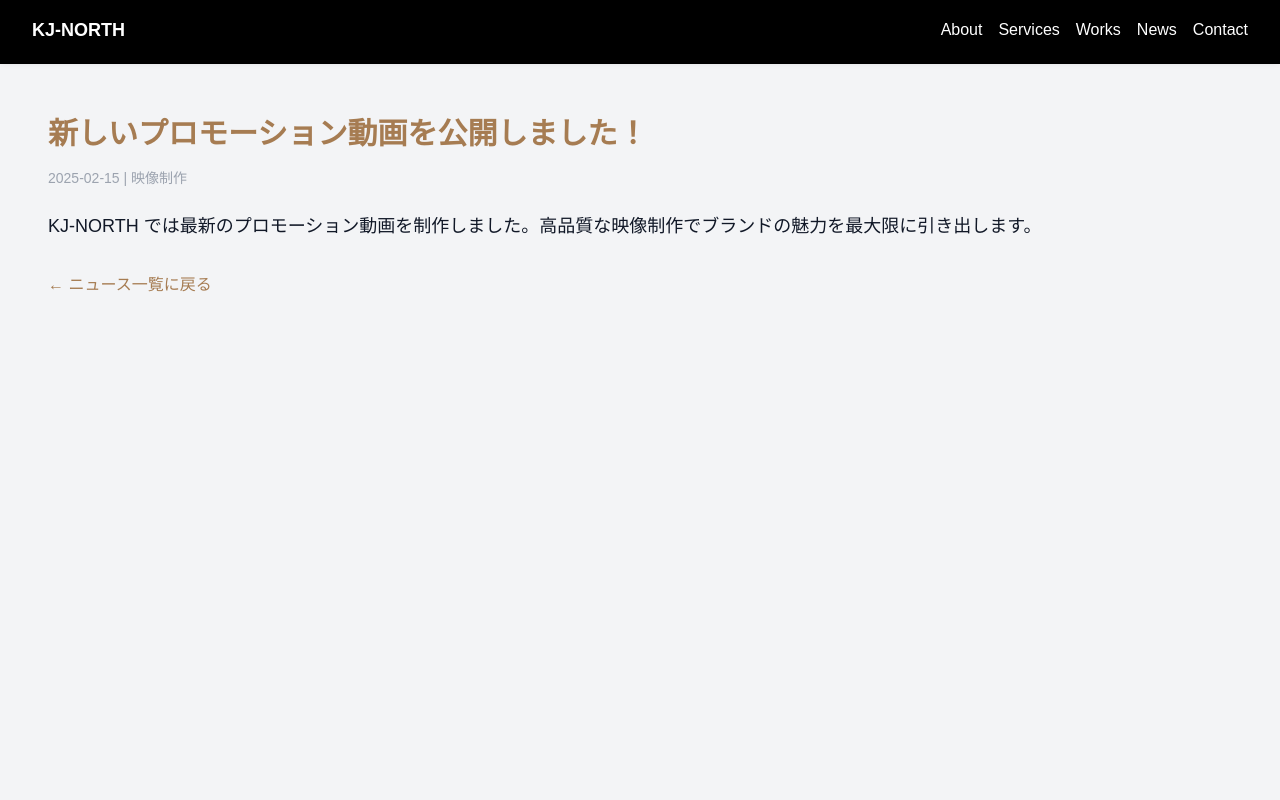
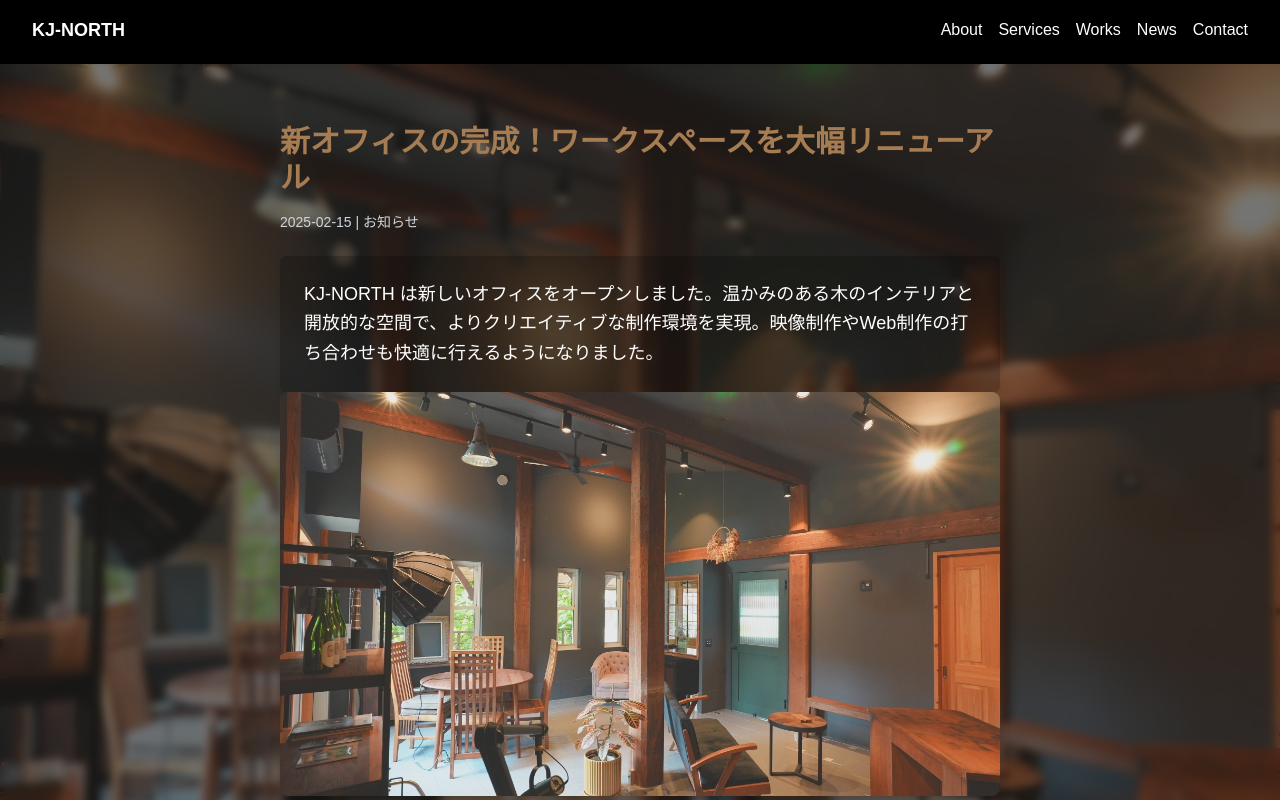
Before and after one commit to miryowasuke/kj-north-site, a Next.js app: page /news/1 in a window 1280 px wide. Shown: the top 800 px of the page. Built offline with nearby package versions, Linux system fonts and the light colour scheme.

Commit message:
newsの詳細ページ修正

```diff
--- a/app/news/[id]/page.tsx
+++ b/app/news/[id]/page.tsx
@@ -4,6 +4,7 @@
 import { useParams } from "next/navigation";
 import { newsData } from "../data";
 import Link from "next/link";
+import Image from "next/image";
 
 export default function NewsDetail() {
   const { id } = useParams();
@@ -14,17 +15,47 @@ export default function NewsDetail() {
   }
 
   return (
-    <div className="flex flex-col flex-grow min-h-screen bg-gray-100 p-8">
-      <div className="container mx-auto px-4 m-5">
+    <div className="relative min-h-screen bg-gray-900 text-white p-3">
+      {/* 🔹 背景画像を追加 & オーバーレイ */}
+      <div
+        className="absolute inset-0 bg-cover bg-center bg-no-repeat"
+        style={{
+          backgroundImage: `url('${news.image}')`, // 🔹 記事ごとの画像を設定
+        }}
+      />
+      <div className="absolute inset-0 bg-black/50 backdrop-blur-sm"></div>
+
+      {/* 🔹 記事コンテンツ */}
+      <div className="relative z-10 container mx-auto px-6 py-12 max-w-3xl">
+        {/* タイトル */}
         <h1 className="text-3xl font-bold text-warmWood mb-4">{news.title}</h1>
-        <p className="text-sm text-gray-400 mb-6">
+
+        {/* 日付 & カテゴリ */}
+        <p className="text-sm text-gray-300 mb-6">
           {news.date} | {news.category}
         </p>
-        <div className="text-lg leading-relaxed">{news.content}</div>
 
-        {/* 🔙 一覧に戻るリンク */}
-        <div className="mt-8">
-          <Link href="/news" className="text-warmWood hover:underline">
+        {/* 記事内容 */}
+        <div className="text-lg leading-relaxed bg-black/20 p-6 rounded-md shadow-md">
+          {news.content}
+        </div>
+
+        {/* 画像 */}
+        <div className="w-full mb-6 overflow-hidden rounded-lg shadow-lg">
+          <Image
+            src={news.image}
+            alt={news.title}
+            width={800}
+            height={450}
+            className="w-full h-auto object-cover"
+          />
+        </div>
+        {/* 🔙 ニュース一覧に戻るボタン */}
+        <div className="mt-8 text-center">
+          <Link
+            href="/news"
+            className="inline-block px-6 py-3 bg-warmWood text-white font-semibold rounded-md shadow-md hover:bg-opacity-80 transition"
+          >
             ← ニュース一覧に戻る
           </Link>
         </div>
--- a/app/news/data.ts
+++ b/app/news/data.ts
@@ -1,43 +1,47 @@
-// /app/news/data.ts
 export const newsData = [
   {
     id: "1",
-    title: "新しいプロモーション動画を公開しました！",
+    title: "新オフィスの完成！ワークスペースを大幅リニューアル",
     date: "2025-02-15",
     content:
-      "KJ-NORTH では最新のプロモーション動画を制作しました。高品質な映像制作でブランドの魅力を最大限に引き出します。",
-    category: "映像制作",
+      "KJ-NORTH は新しいオフィスをオープンしました。温かみのある木のインテリアと開放的な空間で、よりクリエイティブな制作環境を実現。映像制作やWeb制作の打ち合わせも快適に行えるようになりました。",
+    category: "お知らせ",
+    image: "/photo/photo1.jpg",
   },
   {
     id: "2",
-    title: "LINE公式アカウントの運用サポートを開始",
+    title: "企業向けLINE公式アカウント運用代行サービス開始",
     date: "2025-02-10",
     content:
-      "企業向けに LINE 公式アカウントの運用代行サービスを開始しました。SNSマーケティングを強化したい方はぜひご相談ください。",
+      "KJ-NORTH では、企業やブランドの LINE 公式アカウントの運用をサポートする新サービスを開始しました。マーケティング戦略の立案から運用代行まで、幅広くサポートいたします。",
     category: "SNSマーケティング",
+    image: "/photo/photo2.jpg",
   },
   {
     id: "3",
-    title: "Web制作事例を追加しました",
+    title: "Web制作の新しいデザイン事例を公開しました",
     date: "2025-02-05",
     content:
-      "最新の Web 制作事例をポートフォリオに追加しました。デザインとユーザビリティにこだわったサイトをぜひご覧ください。",
+      "最新のWeb制作事例をポートフォリオに追加しました。デザイン性とユーザビリティを両立させたサイト制作を実現し、企業ブランディングを強化します。",
     category: "Web制作",
+    image: "/photo/photo3.jpg",
   },
   {
     id: "4",
-    title: "KJ-NORTH の新オフィスが完成",
+    title: "プロモーション映像制作のご依頼を受付中",
     date: "2025-01-25",
     content:
-      "より良い制作環境を整えるために、新オフィスへ移転しました。スタッフ一同、さらなるクリエイティブな制作に取り組んでまいります。",
-    category: "お知らせ",
+      "KJ-NORTH では、ブランドや企業の魅力を引き出すプロモーション映像制作を行っています。ストーリー性のある動画コンテンツを提供し、視聴者の心をつかむ映像をお届けします。",
+    category: "映像制作",
+    image: "/photo/photo4.jpg",
   },
   {
     id: "5",
-    title: "映像制作の無料相談会を開催",
+    title: "無料映像制作相談会を開催！撮影・編集のアドバイスも",
     date: "2025-01-15",
     content:
-      "映像制作に関する無料相談会を開催します。動画マーケティングや撮影・編集のご相談をお待ちしております。",
+      "映像制作に関する無料相談会を実施します。動画マーケティング、撮影テクニック、編集のコツなど、専門のクリエイターがご相談に応じます。ご希望の方はお早めにお申し込みください。",
     category: "イベント",
+    image: "/photo/photo5.jpg",
   },
 ];
```
